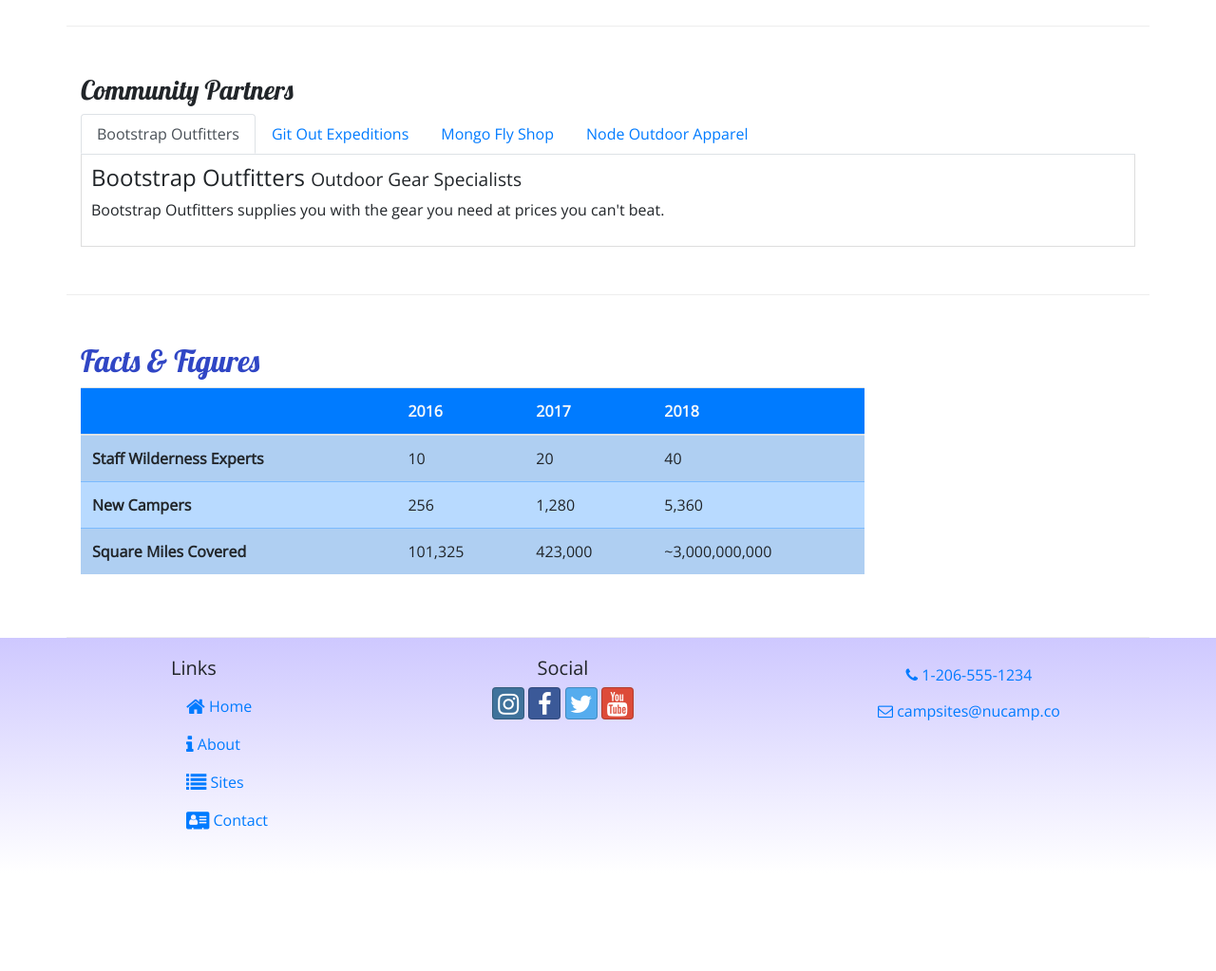
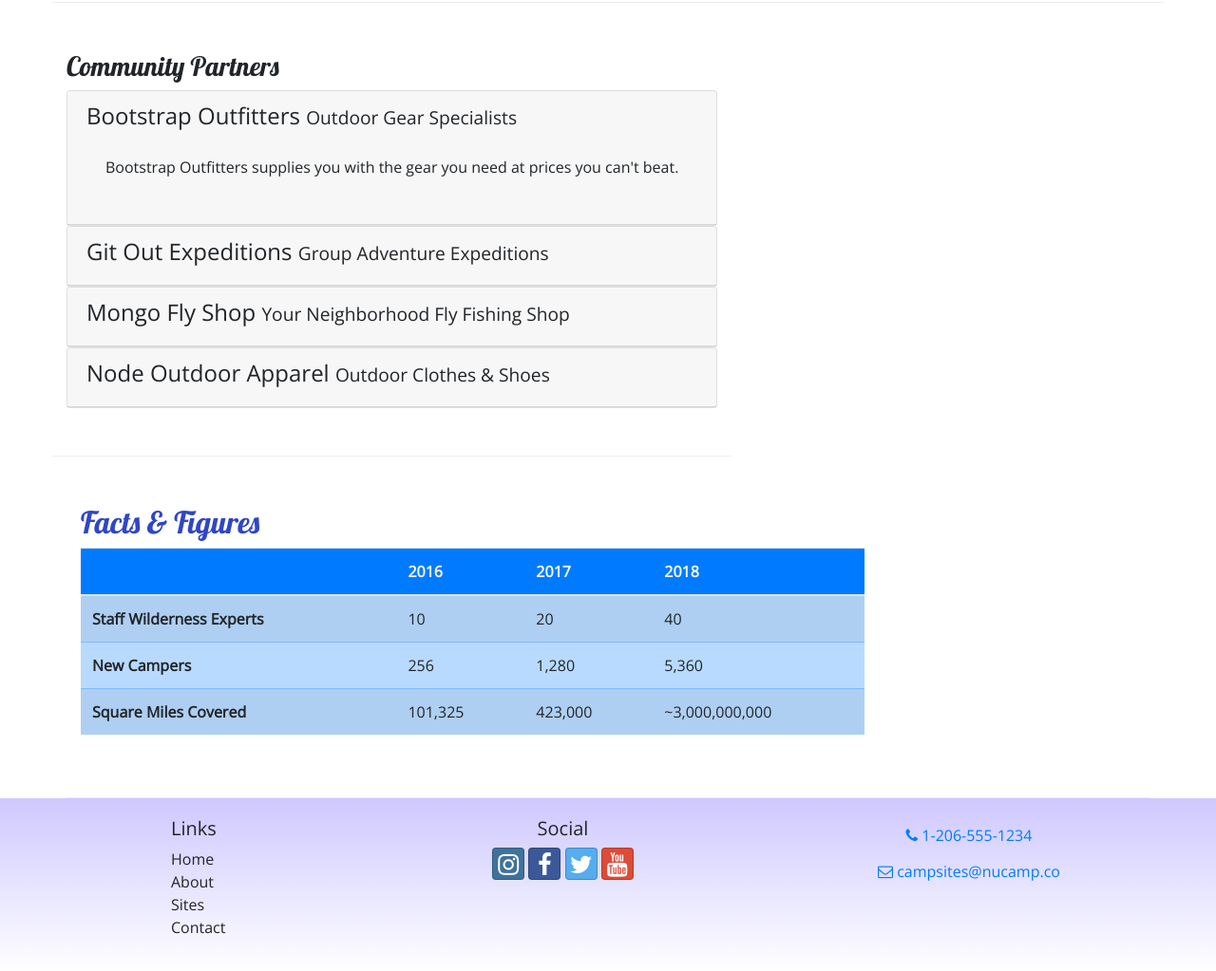
Before and after one commit to zavaladrian/git-test, a website: page aboutus.html in a window 1280 px wide. Shown: the part 801-1824 px from the top of the page at 95% size. Before the commit the page ends 1721 px from the top, so only its background shows below. Drawn offline with nearby package versions, Linux system fonts and the light colour scheme.

Commit message:
Accordion

```diff
--- a/aboutus.html
+++ b/aboutus.html
@@ -1,30 +1,24 @@
 <!DOCTYPE html>
 <html lang="en">
-
 <head>
     <!-- Required meta tags always come first -->
     <meta charset="utf-8" />
     <meta name="viewport" content="width=device-width, initial-scale=1" />
-
     <!-- Bootstrap CSS -->
     <link rel="stylesheet" href="node_modules/bootstrap/dist/css/bootstrap.min.css" />
-
-    <!-- Additional CSS must be placed after Bootstrap CSS -->
-    <link rel="stylesheet" href="https://fonts.googleapis.com/css?family=Lobster|Open+Sans" />
-    <link rel="stylesheet" href="css/styles.css" />
+    <!-- Additional CSS need to be after Bootstrap -->
     <link rel="stylesheet" href="node_modules/font-awesome/css/font-awesome.min.css" />
     <link rel="stylesheet" href="node_modules/bootstrap-social/bootstrap-social.css" />
-
+    <link rel="stylesheet" href="https://fonts.googleapis.com/css?family=Lobster|Open+Sans" />
+    <link rel="stylesheet" href="css/styles.css">
     <title>NuCamp: A Better Way To Camp</title>
 </head>
-
 <body>
-
     <header class="jumbotron jumbotron-fluid">
         <div class="container">
             <div class="row">
                 <div class="col-4 col-sm-3 col-md-2 align-self-center">
-                    <img src="img\logo.png" class="img-fluid" />
+                    <a href="index.html"><img src="img/logo.png" class="img-fluid" /></a>
                 </div>
                 <div class="col">
                     <h1>NuCamp</h1>
@@ -33,42 +27,47 @@
             </div>
         </div>
     </header>
-
+    <!-- NAVIGATION BAR STARTS HERE -->
     <nav class="navbar navbar-expand-sm navbar-dark sticky-top">
         <div class="container">
-            <a class="navbar-brand" href="index.html"><img src="img\logo.png" height="30" width="30"/></a>
+            <a class="navbar-brand" href="index.html"><img src="img/logo.png" height="30" width="30" /></a>
+            <button class="navbar-toggler" type="button" data-toggle="collapse" data-target="#nucampNavbar">
                 <button class="navbar-toggler" type="button" data-toggle="collapse" data-target="#nucampNavbar">
                     <span class="navbar-toggler-icon"></span>
                 </button>
                 <div class="collapse navbar-collapse" id="nucampNavbar">
                     <ul class="navbar-nav">
-            <li class="nav-item active"><a class="nav-link" href="#"><i class="fa fa-home fa-lg"></i> Home</a></li>
-            <li class="nav-item"><a class="nav-link" href="aboutus.html"><i class="fa fa-info fa-lg"></i> About</a></li>
-            <li class="nav-item"><a class="nav-link" href="#"><i class="fa fa-list fa-lg"></i> Sites</a></li>
-            <li class="nav-item"><a class="nav-link" href="contactus.html"><i class="fa fa-address-card fa-lg"></i> Contact</a></li>
+                        <li class="nav-item"><a class="nav-link" href="index.html"><i class="fa fa-home fa-lg"></i>
+                                Home</a>
+                        </li>
+                        <li class="nav-item active"><a class="nav-link" href="#"><i class="fa fa-info fa-lg"></i>
+                                About</a></li>
+                        <li class="nav-item"><a class="nav-link" href="#"><i class="fa fa-list fa-lg"></i> Sites</a>
+                        </li>
+                        <li class="nav-item"><a class="nav-link" href="contactus.html"><i
+                                    class="fa fa-address-card fa-lg"></i>
+                                Contact</a></li>
                     </ul>
                 </div>
         </div>
     </nav>
-
     <div class="container">
         <div class="row">
-
             <div class="col">
                 <ol class="breadcrumb">
                     <li class="breadcrumb-item"><a href="index.html">Home</a></li>
                     <li class="breadcrumb-item active">About</li>
                 </ol>
                 <h2>About Us</h2>
-               <hr />
             </div>
-
-        </div>
-
             <div class="row row-content">
                 <div class="col-sm-6">
                     <h3>Our Mission</h3>
-                <p>We present a curated database of the best campsites in the vast woods and backcountry of the World Wide Web Wilderness. We increase access to adventure for the public while promoting safe and respectful use of resources. The expert wilderness trekkers on our staff personally verify each campsite to make sure that they are up to our standards. We also present a platform for campers to share reviews on campsites they have visited with  each other.</p>
+                    <p>We present a curated database of the best campsites in the vast woods and backcountry of the
+                        World Wide Web Wilderness. We increase access to adventure for the public while promoting safe
+                        and respectful use of resources. The expert wilderness trekkers on our staff personally verify
+                        each campsite to make sure that they are up to our standards. We also present a platform for
+                        campers to share reviews on campsites they have visited with each other.</p>
                 </div>
                 <div class="col-sm-6">
                     <div class="card">
@@ -90,7 +89,8 @@
                 <div class="col">
                     <div class="card bg-light mt-3">
                         <blockquote class="blockquote card-body">
-                        <p class="mb-0">I will not follow where the path may lead, but I will go where there is no path, and I will leave a trail.</p>
+                            <p class="mb-0">I will not follow where the path may lead, but I will go where there is no
+                                path, and I will leave a trail.</p>
                             <footer class="blockquote-footer">Muriel Strode,
                                 <cite title="Source Title">"Wind-Wafted Wild Flowers" -
                                     The Open Court, 1903
@@ -100,37 +100,75 @@
                     </div>
                 </div>
             </div>
-
             <div class="row row-content">
                 <div class="col">
                     <h3>Community Partners</h3>
-                <ul class="nav nav-tabs">
-                    <li class="nav-item"><a class="nav-link active" href="#bootstrap" role="tab" data-toggle="tab">Bootstrap Outfitters</a></li>
-                    <li class="nav item"><a class="nav-link" href="#git" role="tab" data-toggle="tab">Git Out Expeditions</a></li>
-                    <li class="nav item"><a class="nav-link" href="#mongo" role="tab" data-toggle="tab">Mongo Fly Shop</a></li>
-                    <li class="nav item"><a class="nav-link" href="#node" role="tab" data-toggle="tab">Node Outdoor Apparel</a></li>
-                </ul>
-                <div class="tab-content">
-                    <div role="tabpanel" class="tab-pane fade show active" id="bootstrap">
-                        <h4>Bootstrap Outfitters <small>Outdoor Gear Specialists</small></h4>
-                        <p class="d-none d-sm-block">Bootstrap Outfitters supplies you with the gear you need at prices you can't beat.</p>
-                    </div>
-                    <div role="tabpanel" class="tab-pane fade" id="git">
-                        <h4>Git Out Expeditions <small>Group Adventure Expeditions</small></h4>
-                        <p class="d-none d-sm-block">Join Git Out Expeditions to explore new horizons with a group of other adventurers!</p>
-                    </div>
-                    <div role="tabpanel" class="tab-pane fade" id="mongo">
-                        <h4>Mongo Fly Shop <small>Your Neighborhood Fly Fishing Shop.</small></h4>
-                        <p class="d-none d-sm-block">Need a new fishing pole, a tacklebox, or flies of all kinds? Stop by Mongo Fly Shop.</p>
-                    </div>
-                    <div role="tabpanel" class="tab-pane fade" id="node">
-                        <h4>Node Outdoor Apparel <small>Outdoor Clothes & Shoes</small></h4>
-                        <p class="d-none d-sm-block">From polar fleeces to swimsuits, hiking boots to waders, a visit to Node will be sure to get you covered.</p>
+
+                    <div id="accordion">
+                        <div class="card">
+                            <div role="tab" class="card-header">
+                                <h4>
+                                    <a data-toggle="collapse" data-target="#bootstrap">
+                                        Bootstrap Outfitters <small>Outdoor Gear Specialists</small>
+                                    </a>
+                                </h4>
+                                <div class="collapse show" id="bootstrap" data-parent="#accordion">
+                                    <div class="card-body">
+                                        <p class="d-none d-sm-block">Bootstrap Outfitters supplies you with the gear you
+                                            need at prices you can't beat.</p>
                                     </div>
                                 </div>
                             </div>
                         </div>
-
+                        <div class="card">
+                            <div role="tab" class="card-header">
+                                <h4>
+                                    <a class="collapsed" data-toggle="collapse" data-target="#git">
+                                        Git Out Expeditions <small>Group Adventure Expeditions</small>
+                                    </a>
+                                </h4>
+                                <div class="collapse" id="git" data-parent="#accordion">
+                                    <div class="card-body">
+                                        <p class="d-none d-sm-block">Join Git Out Expeditions to explore new horizons
+                                            with a group of other adventurers!</p>
+                                    </div>
+                                </div>
+                            </div>
+                        </div>
+                        <div class="card">
+                            <div role="tab" class="card-header">
+                                <h4>
+                                    <a class="collapsed" data-toggle="collapse" data-target="#mongo">
+                                        Mongo Fly Shop <small>Your Neighborhood Fly Fishing Shop</small>
+                                    </a>
+                                </h4>
+                                <div class="collapse" id="mongo" data-parent="#accordion">
+                                    <div class="card-body">
+                                        <p class="d-none d-sm-block">Need a new fishing pole, a tacklebox, or flies of
+                                            all kinds? Stop by Mongo Fly Shop.</p>
+                                    </div>
+                                </div>
+                            </div>
+                        </div>
+                        <div class="card">
+                            <div role="tab" class="card-header">
+                                <h4>
+                                    <a class="collapsed" data-toggle="collapse" data-target="#node">
+                                        Node Outdoor Apparel <small>Outdoor Clothes & Shoes</small>
+                                    </a>
+                                </h4>
+                                <div class="collapse" id="node" data-parent="#accordion">
+                                    <div class="card-body">
+                                        <p class="d-none d-sm-block">From polar fleeces to swimsuits, hiking boots to
+                                            waders, a visit to Node will be sure to get you covered.</p>
+                                    </div>
+                                </div>
+                            </div>
+                        </div>
+                    </div>
+                </div>
+            </div>
+        </div>
         <div class="row row-content">
             <div class="col-sm-9">
                 <h2>Facts &amp; Figures</h2>
@@ -168,31 +206,35 @@
                 </div>
             </div>
         </div>
-
     </div>
-
     <footer class="site-footer">
         <div class="container">
             <div class="row">
                 <div class="col-4 col-sm-2 offset-1">
                     <h5>Links</h5>
                     <ul class="list-unstyled">
-                        <li class="nav-item active"><a class="nav-link" href="#"><i class="fa fa-home fa-lg"></i> Home</a></li>
-                <li class="nav-item"><a class="nav-link" href="aboutus.html"><i class="fa fa-info fa-lg"></i> About</a></li>
-                <li class="nav-item"><a class="nav-link" href="#"><i class="fa fa-list fa-lg"></i> Sites</a></li>
-                <li class="nav-item"><a class="nav-link" href="contactus.html"><i class="fa fa-address-card fa-lg"></i> Contact</a></li>
+                        <li><a href="index.html">Home</a></li>
+                        <li><a href="#">About</a></li>
+                        <li><a href="#">Sites</a></li>
+                        <li><a href="contactus.html">Contact</a></li>
                     </ul>
                 </div>
                 <div class="col-6 col-sm-5 text-center">
                     <h5>Social</h5>
-                    <a class="btn btn-social-icon btn-instagram" href="http://instagram.com/"><i class="fa fa-instagram"></i></a>
-                    <a class="btn btn-social-icon btn-facebook" href="http://facebook.com/"><i class="fa fa-facebook"></i></a>
-                    <a class="btn btn-social-icon btn-twitter" href="http://twitter.com/"><i class="fa fa-twitter"></i></a>
-                    <a class="btn btn-social-icon btn-google" href="http://youtube.com/"><i class="fa fa-youtube"></i></a>
+                    <a class="btn btn-social-icon btn-instagram" href="http://instagram.com/"><i
+                            class="fa fa-instagram"></i></a>
+                    <a class="btn btn-social-icon btn-facebook" href="http://facebook.com/"><i
+                            class="fa fa-facebook"></i></a>
+                    <a class="btn btn-social-icon btn-twitter" href="http://twitter.com/"><i
+                            class="fa fa-twitter"></i></a>
+                    <a class="btn btn-social-icon btn-google" href="http://youtube.com/"><i
+                            class="fa fa-youtube"></i></a>
                 </div>
                 <div class="col-sm-4 text-center">
-                    <a role="button" class="btn btn-link" href="tel:+12065551234"><i class="fa fa-phone"></i> 1-206-555-1234</a><br />
-                    <a role="button" class="btn btn-link" href="mailto:campsites@nucamp.co"><i class="fa fa-envelope-o"></i> campsites@nucamp.co</a>
+                    <a role="button" class="btn btn-link" href="tel:+12065551234"><i class="fa fa-phone"></i>
+                        1-206-555-1234</a><br />
+                    <a role="button" class="btn btn-link" href="mailto:campsites@nucamp.co"><i
+                            class="fa fa-envelope-o"></i> campsites@nucamp.co</a>
                 </div>
             </div>
         </div>
@@ -202,5 +244,4 @@
     <script src="node_modules/popper.js/dist/umd/popper.min.js"></script>
     <script src="node_modules/bootstrap/dist/js/bootstrap.min.js"></script>
 </body>
-
 </html>
--- a/css/styles.css
+++ b/css/styles.css
@@ -36,8 +36,7 @@ header h2 {
     background-color: #901CAD;
 }
 
-.tab-content {
-    border: 1px solid #DDD;
-    border-top: none;
-    padding: 10px;
-}
+a, a:hover {
+    color: inherit;
+    text-decoration: none;
+  }
```
Lines whose indentation alone changed are shown as unchanged.
